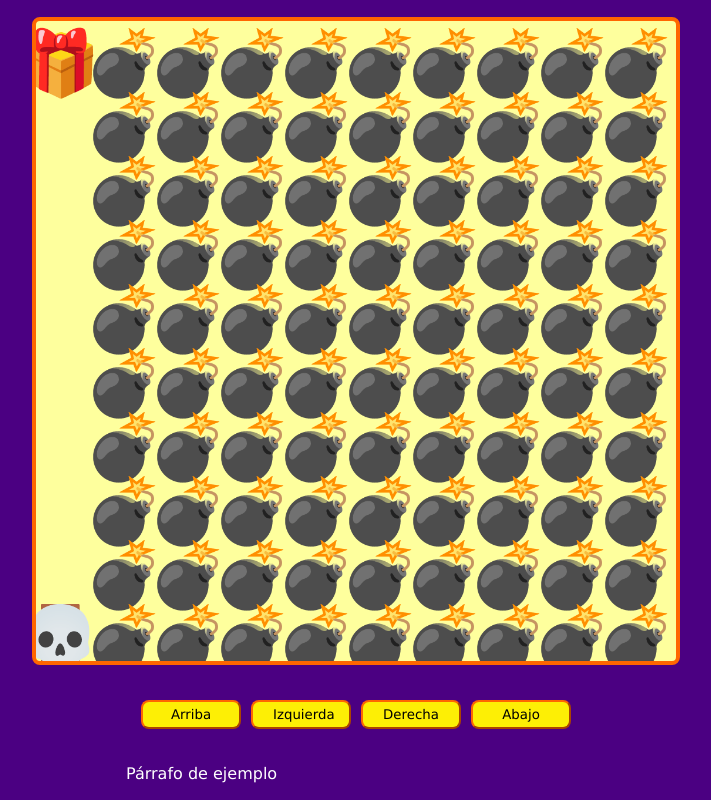
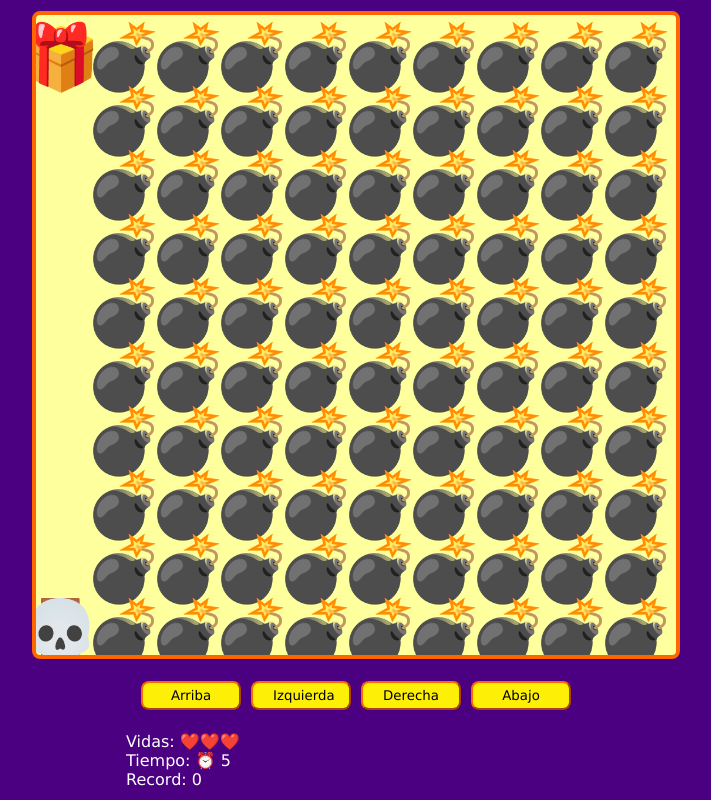
Before and after one commit to okipe/taller-videouegos1-platzi, a plain HTML site: page index.html in a window 1280 px wide. Shown: the whole page, without its empty margins (284-995 px from the left). Drawn offline with Linux system fonts and the light colour scheme.

Commit message:
interactividad

```diff
--- a/game.js
+++ b/game.js
@@ -8,11 +8,19 @@ const btnUp = document.querySelector('#up');
 const btnLeft = document.querySelector('#left');
 const btnRight = document.querySelector('#right');
 const btnDown = document.querySelector('#down');
+const spanLives = document.querySelector('#lives');
+const spanTime = document.querySelector('#time');
+const spanRecord = document.querySelector('#record');
+const pResult = document.querySelector('#result');
 
 let canvasSize;
 let elementsSize;
 let level = 0;
 let lives = 3;
+
+let timeStart;
+let timePlayer;
+let timeInterval;
 
 const playerPosition = {
     x: undefined,
@@ -60,12 +68,21 @@ function startGame () {
         return;
     }
 
+    // Contador de tiempo
+    if (!timeStart) {
+        timeStart = Date.now();
+        timeInterval = setInterval(showTime, 100);
+        showRecord();
+    }
+
 
     // Creo las filas. Trim para limpiar los spacios, split para crear arreglos desde strings
     const mapRows = map.trim().split('\n');
     // Creo las columnas
     const mapRowCols = mapRows.map(row => row.trim().split(''));
     // console.log({map, mapRows, mapRowCols});
+
+    showLives();
 
     enemyPositions = [];
     game.clearRect(0, 0, canvasSize, canvasSize); // Borrado inicial
@@ -137,6 +154,8 @@ function levelFail() {
     if (lives <= 0) {
         level = 0;
         lives = 3;
+        clearInterval(timeInterval);
+        timeStart = undefined;
     }
     playerPosition.x = undefined;
     playerPosition.y = undefined;
@@ -145,6 +164,38 @@ function levelFail() {
 
 function gameWin() {
     console.log('Terminaste el juego');
+    clearInterval(timeInterval);
+    const playerTime = Date.now() - timeStart;
+
+    const recordTime = localStorage.getItem('record_time');
+    if(recordTime) {
+        if (recordTime >= playerTime) {
+            localStorage.setItem('record_time', playerTime);
+            pResult.innerHTML = '¡Superaste el record!';
+        } else {
+            pResult.innerHTML = 'Lo siento, no superaste el record :c';
+        }
+    } else {
+        localStorage.setItem('record_time', playerTime);
+        pResult.innerHTML = '¿Primera vez? Muy bien pero trátalo de superar :D.'
+    }
+    console.log({recordTime});
+}
+
+// Marcar corazones de vidas
+function showLives() {
+    spanLives.innerHTML = emojis["HEART"].repeat(lives) // Solución más limpia
+/*     const heartArray = Array(lives).fill(emojis['HEART']) // [1, 2, 3]
+    spanLives.innerHTML = "";
+    heartArray.forEach(heart => spanLives.append(heart)); */
+}
+
+function showTime() {
+    spanTime.innerHTML = (Date.now() - timeStart) / 1000;
+}
+
+function showRecord() {
+    spanRecord.innerHTML = (localStorage.getItem('record_time')) / 1000;
 }
 
 window.addEventListener('keydown', moveByKeys); // keydown cuando oprimimos la tecla, keyup es cuando levantamos la letra
--- a/index.html
+++ b/index.html
@@ -22,8 +22,10 @@
         </div>
 
         <div class="messages">
-            <!-- TODO -->
-            <p>Párrafo de ejemplo</p>
+            <p>Vidas: <span id="lives"></span></p>
+            <p>Tiempo: ⏰ <span id="time"></span></p>
+            <p>Record: <span id="record"></span></p>
+            <p id="result"></p>
         </div>
     </div>
 
--- a/maps.js
+++ b/maps.js
@@ -12,6 +12,7 @@ const emojis = {
     'BOMB_COLLISION': '🔥',
     'GAME_OVER': '👎',
     'WIN': '🏆',
+    'HEART': '❤️',
 };
 
 const maps = [];
```
